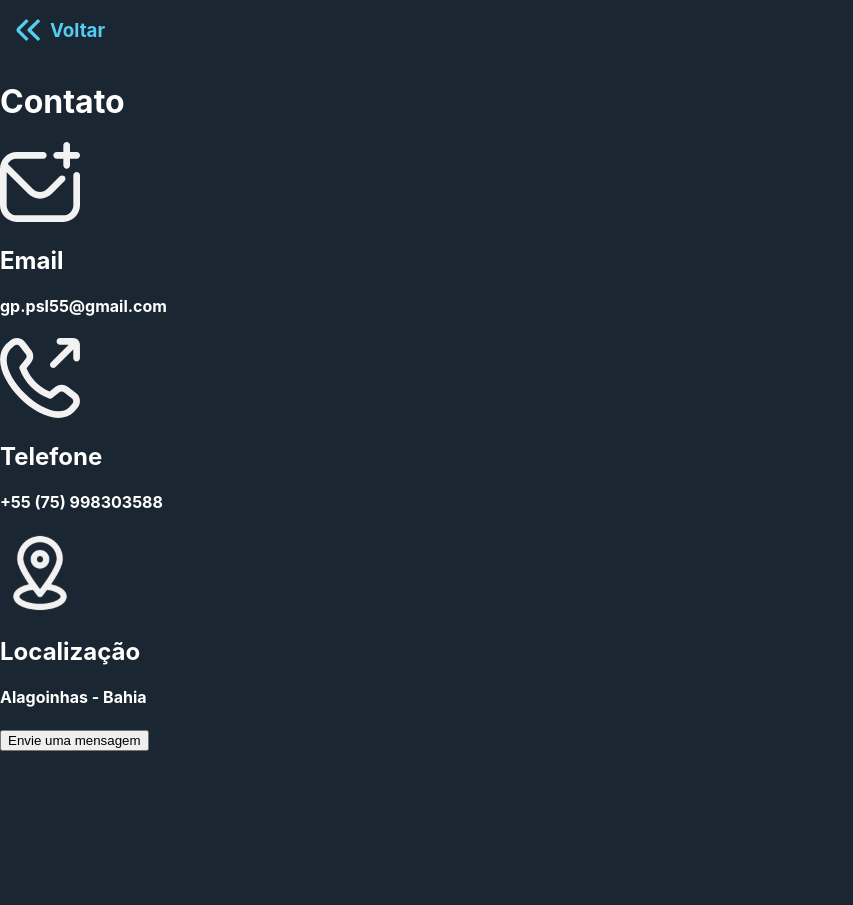
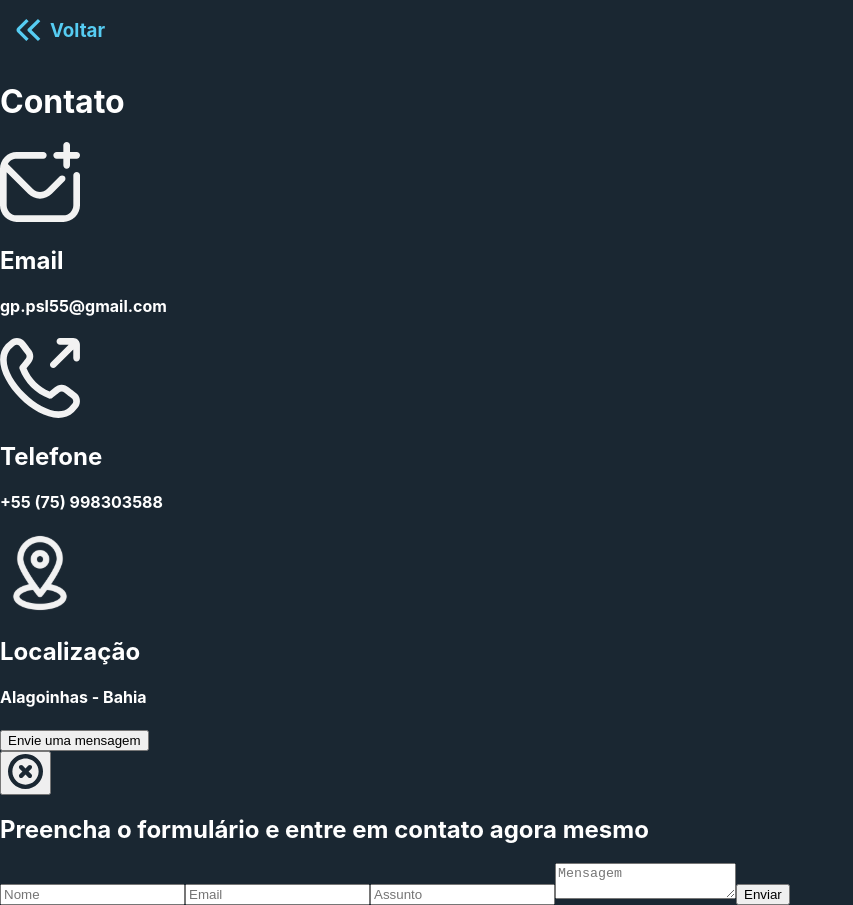
Before and after one commit to pinheiiro/portifolio, a Next.js app: page /contato in a window 1280 px wide. Both pictures are taken after a click on the button "Envie uma mensagem". Shown: the whole page, without its empty margins (0-853 px from the left). Before the commit the page ends 800 px from the top, so only its background shows below. Built offline with nearby package versions, Linux system fonts and the light colour scheme.

Commit message:
structure of completed pages

```diff
--- a/package.json
+++ b/package.json
@@ -8,10 +8,12 @@
     "lint": "next lint"
   },
   "dependencies": {
+    "@types/react-modal": "^3.13.1",
     "@types/styled-components": "^5.1.17",
     "next": "12.0.7",
     "react": "17.0.2",
     "react-dom": "17.0.2",
+    "react-modal": "^3.14.4",
     "styled-components": "^5.3.3"
   },
   "devDependencies": {
--- /dev/null
+++ b/src/components/Contato/ModalForm/modalForm.tsx
@@ -0,0 +1,41 @@
+import Modal from 'react-modal';
+import Image from 'next/image';
+import fechar from '../../../assets/botaoFechar.svg';
+
+interface IModal {
+    state: boolean;
+    offModal:() => void;
+}
+
+const ModalForm = ({state, offModal}: IModal) => {
+
+    Modal.setAppElement('#__next');
+
+    return (
+    <>
+        <Modal
+            isOpen={state}
+            onRequestClose={offModal}
+            className="react-modal"
+            overlayClassName="react-modal-overlay"
+        >
+            <button onClick={offModal}>
+                <Image
+                    src={fechar}
+                    alt="Fechar"
+                />
+            </button>
+            <h2>Preencha o formulário e entre em contato agora mesmo</h2>
+            <form action="">
+                <input type="text" placeholder="Nome" required/>
+                <input type="email" placeholder="Email" required/>
+                <input type="text" placeholder="Assunto" required/>
+                <textarea name="mensagem" id="" placeholder="Mensagem" required />
+                <button type="submit">Enviar</button>
+            </form>
+        </Modal>
+    </>
+    )
+}
+
+export default ModalForm;
--- /dev/null
+++ b/src/components/Contato/ModalForm/style.ts
@@ -0,0 +1 @@
+import styled from "styled-components";
--- a/src/components/Contato/bodyContato.tsx
+++ b/src/components/Contato/bodyContato.tsx
@@ -1,9 +1,12 @@
 import { NextComponentType } from 'next';
 import Image from 'next/image';
+import { useState } from 'react';
 
 import imgEmail from '../../assets/email.svg';
 import imgTelefone from '../../assets/telefone.svg';
 import imgLocalizacao from '../../assets/localizacao.svg';
+
+import ModalForm from './ModalForm/modalForm';
 
 const BodyContato: NextComponentType = () => {
 
@@ -25,6 +28,16 @@ const BodyContato: NextComponentType = () => {
         }
     ]
 
+    const [modal, setModal] = useState(false);
+
+    function onModal() {
+        setModal(true);
+    }
+
+    function offModal() {
+        setModal(false);
+    }
+
     return (
     <>
         <h1>Contato</h1>
@@ -42,7 +55,8 @@ const BodyContato: NextComponentType = () => {
                 )
             })}
         </div>
-        <button>Envie uma mensagem</button>
+        <button onClick={onModal}>Envie uma mensagem</button>
+        <ModalForm state={modal} offModal={offModal}/>
     </>
     )
 }
```
Also changed, not shown: src/assets/botaoFechar.svg (added), 1 other file (tests, documents, lock files or other folders).
